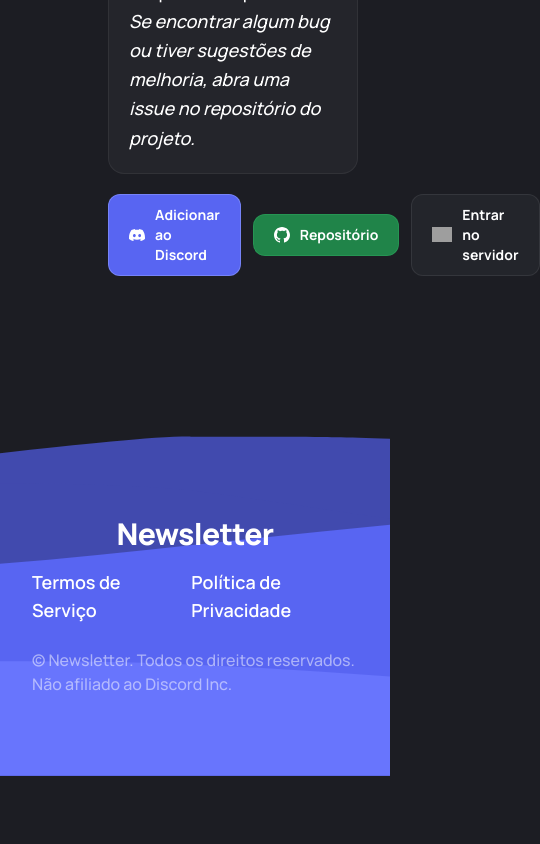
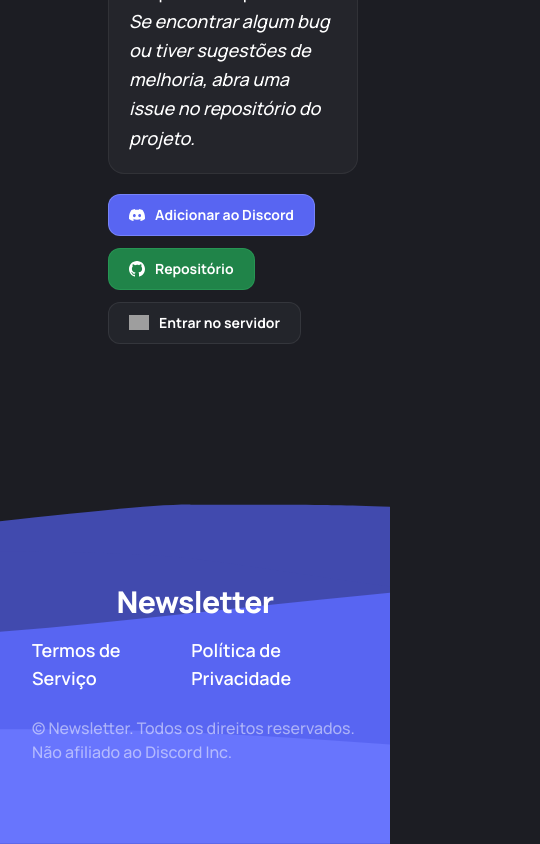
Before and after one commit to matheusaudibert/newsletter-bot-front, a React (Vite) app: page / in a window 390 px wide. Shown: the part 3302-4146 px from the top of the page, 540 px wide, since content can reach past the window. Before the commit the page ends 4078 px from the top, so only its background shows below. Built offline with nearby package versions, Linux system fonts and the light colour scheme; no server answers; grey boxes are pictures that could not be loaded.

Commit message:
fix: update button layout in Final component for better responsiveness

```diff
--- a/src/components/Final.tsx
+++ b/src/components/Final.tsx
@@ -49,7 +49,7 @@
             </div>
 
             {/* Buttons */}
-            <div className="flex items-center gap-3">
+            <div className="flex flex-wrap items-center gap-3">
               <a
                 href="https://discord.com/oauth2/authorize?client_id=1383234818388791296"
                 target="_blank"
```
